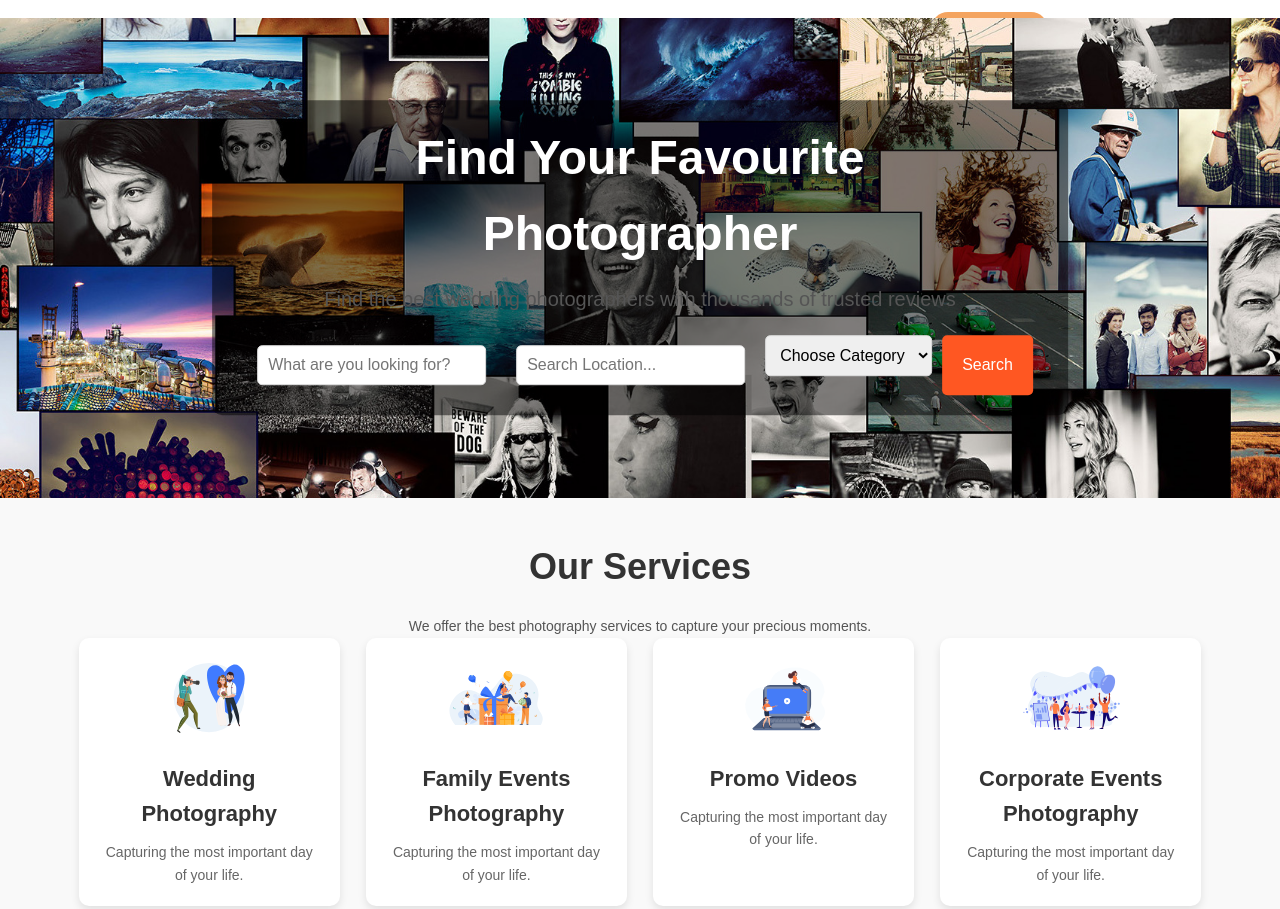
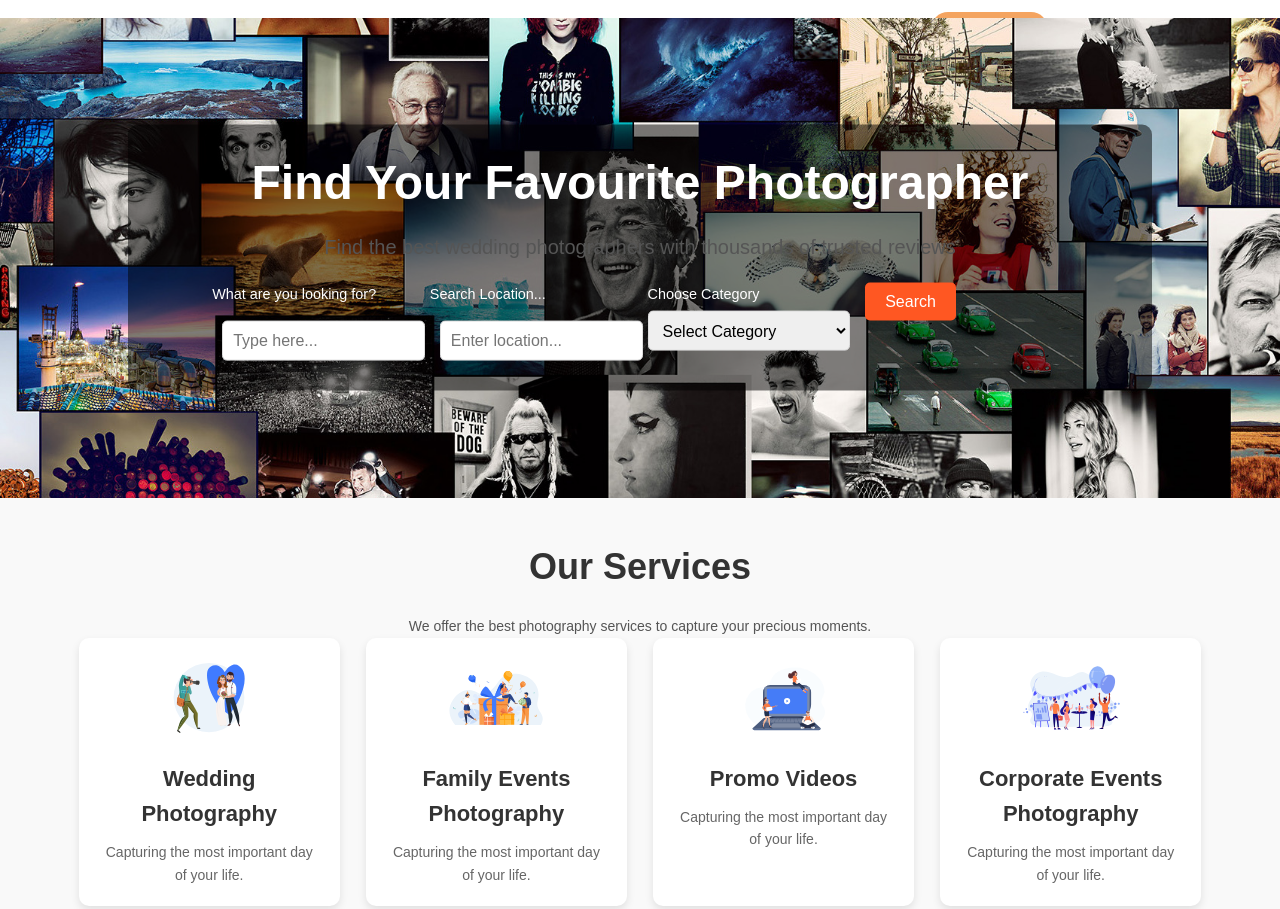
Before and after one commit to tabalajir/klikrWebSite, a plain HTML site: page index.html in a window 1280 px wide. Shown: the top 909 px of the page. Drawn offline with nearby package versions, Linux system fonts and the light colour scheme; a script that the page names is missing.

Commit message:
hero-section components updated

```diff
--- a/hero-section.html
+++ b/hero-section.html
@@ -8,26 +8,31 @@
       <p class="hero-subtitle">Find the best wedding photographers with thousands of trusted reviews</p>
       <form action="#" class="hero-form">
         <div class="main-input-search-part">
-          <!-- Search Input -->
+          <!-- Label and Search Input -->
           <div class="main-input-search-part-item">
-            <input id="searchQuery" type="text" placeholder="What are you looking for?" />
+            <label for="searchQuery">What are you looking for?</label>
+            <input id="searchQuery" type="text" placeholder="Type here..." />
           </div>
 
           <!-- Location Input -->
           <div class="main-input-search-part-item location">
-            <input id="searchLocation" type="text" placeholder="Search Location..." />
-            <a href="#"><i class="sl sl-icon-location"></i></a>
+            <label for="searchLocation">Search Location...</label>
+            <input id="searchLocation" type="text" placeholder="Enter location..." />
           </div>
 
           <!-- Category Dropdown -->
           <div class="main-input-search-part-item">
+            <label for="categorySelect">Choose Category</label>
             <select id="categorySelect" class="utf-chosen-select">
-              <option disabled selected>Choose Category</option>
+              <option disabled selected>Select Category</option>
+              <!-- Dynamic options can be added via JavaScript -->
             </select>
           </div>
 
           <!-- Search Button -->
-          <button class="button" id="searchButton">Search</button>
+          <div class="main-input-search-part-item">
+            <button class="button" id="searchButton">Search</button>
+          </div>
         </div>
       </form>
     </div>
--- a/scripts/hero-section.js
+++ b/scripts/hero-section.js
@@ -18,4 +18,22 @@ document.addEventListener("DOMContentLoaded", function () {
       selectElement.appendChild(option);
     });
   }
+
+  // Search button functionality
+  const searchButton = document.getElementById("searchButton");
+  searchButton.addEventListener("click", (e) => {
+    e.preventDefault();
+
+    const query = document.getElementById("searchQuery").value.trim();
+    const location = document.getElementById("searchLocation").value.trim();
+    const category = selectElement.value;
+
+    if (query && location && category) {
+      alert(
+        `Searching for ${query} in ${location} under ${category} category.`
+      );
+    } else {
+      alert("Please fill out all fields before searching.");
+    }
+  });
 });
--- a/styles/hero-section.css
+++ b/styles/hero-section.css
@@ -29,29 +29,47 @@
     background: rgba(0, 0, 0, 0.5);
     padding: 20px;
     border-radius: 10px;
+    width: 80%;
   }
 
   .hero-title {
     font-size: 2.5rem;
     font-weight: 700;
+    margin-bottom: 10px;
   }
 
   .hero-subtitle {
     font-size: 1.2rem;
-    margin: 10px 0 20px;
+    margin-bottom: 20px;
   }
 
   .main-input-search-part {
     display: flex;
-    gap: 10px;
+    flex-wrap: wrap;
+    gap: 15px;
     justify-content: center;
   }
 
-  .main-input-search-part-item input,
-  .main-input-search-part-item select {
-    padding: 10px;
+  .main-input-search-part-item {
+    flex: 1;
+    max-width: 300px;
+    text-align: left;
+  }
+
+  .main-input-search-part-item label {
+    display: block;
+    font-size: 0.9rem;
+    margin-bottom: 5px;
+    color: #fff;
+  }
+
+  .main-input-search-part input,
+  .main-input-search-part select {
+    width: 100%;
+    height: 40px;
+    padding: 0 10px;
+    border-radius: 5px;
     border: 1px solid #ddd;
-    border-radius: 5px;
     font-size: 1rem;
   }
 
```
